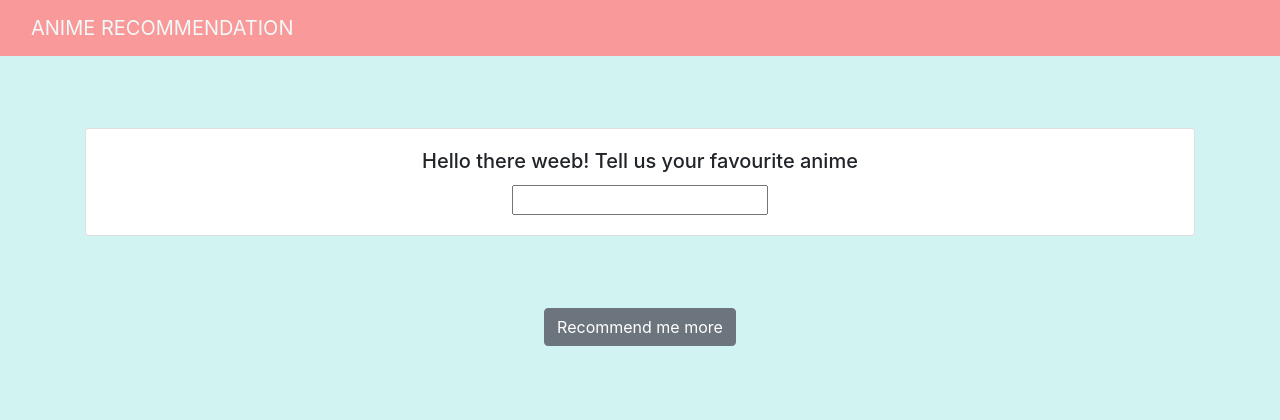
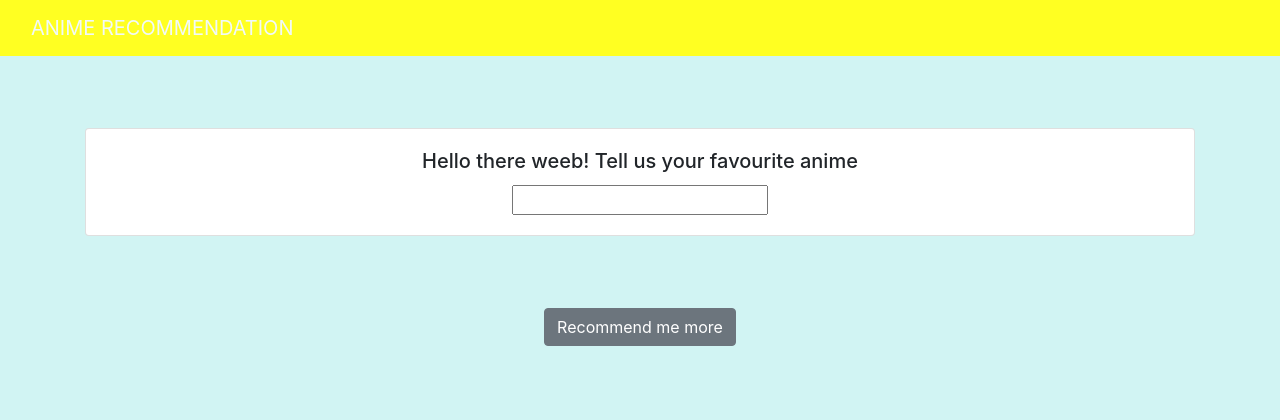
Before and after one commit to so-samarth/anime-recommendation, a Flask app: page / in a window 1280 px wide. Shown: the top 420 px of the page. Run offline with Flask 2, Linux system fonts and the light colour scheme; some libraries are stand-ins or nearby versions.

Commit message:
Update styles.css

```diff
--- a/static/css/styles.css
+++ b/static/css/styles.css
@@ -4,7 +4,7 @@ body {
 }
 
 .navbar {
-    background-color: #f99999;
+    background-color: #ffff22;
     text-align: center;
 }
 
```
